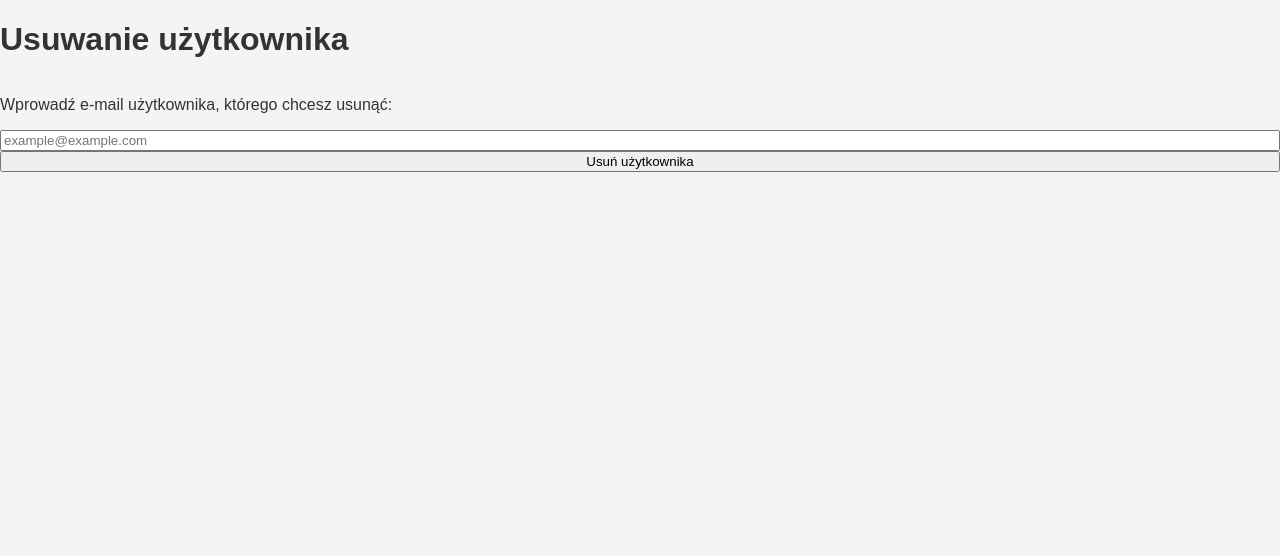
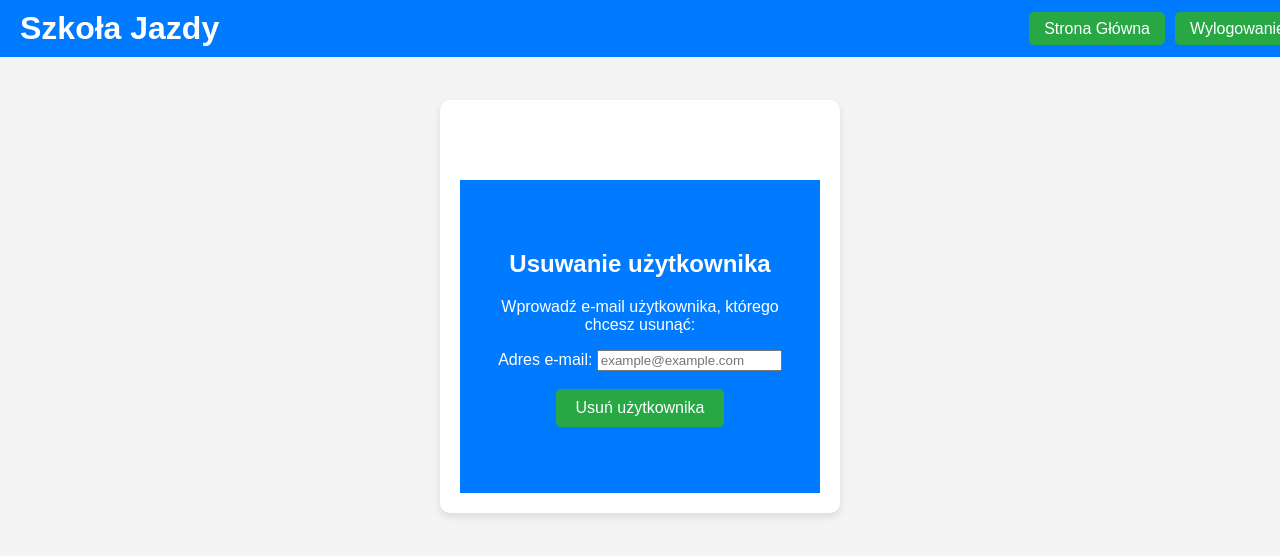
Before and after one commit to tobiaszrolla/BazyDanych, a Django app: page /delete_user/1/ in a window 1280 px wide. Shown: the top 556 px of the page. Run offline with Django 5.2, Linux system fonts and the light colour scheme.

Commit message:
Poprawa przenoszenia się ze stron pomoczniczych na strony główną administratora

```diff
--- a/Backend/bazy/szkola_jazdy/templates/szkola_jazdy/add_car.html
+++ b/Backend/bazy/szkola_jazdy/templates/szkola_jazdy/add_car.html
@@ -12,8 +12,8 @@
             <h1>Szkoła Jazdy</h1>
             <nav>
                 <ul>
-                    <li><a href="{% url 'home' %}">Strona Główna</a></li>
-                    <li><a href="{% url 'logout' %}">Wyloguj</a></li>
+                    <li><a href="{% url 'Hadmin' %}">Strona Główna</a></li>
+                    <li><a href="{% url 'login' %}">Wylogowanie</a></li>
                 </ul>
             </nav>
         </div>
--- a/Backend/bazy/szkola_jazdy/templates/szkola_jazdy/add_room.html
+++ b/Backend/bazy/szkola_jazdy/templates/szkola_jazdy/add_room.html
@@ -12,8 +12,8 @@
             <h1>Szkoła Jazdy</h1>
             <nav>
                 <ul>
-                    <li><a href="{% url 'home' %}">Strona Główna</a></li>
-                    <li><a href="{% url 'logout' %}">Wylogowanie</a></li>
+                    <li><a href="{% url 'Hadmin' %}">Strona Główna</a></li>
+                    <li><a href="{% url 'login' %}">Wylogowanie</a></li>
                 </ul>
             </nav>
         </div>
--- a/Backend/bazy/szkola_jazdy/templates/szkola_jazdy/delete_room.html
+++ b/Backend/bazy/szkola_jazdy/templates/szkola_jazdy/delete_room.html
@@ -12,8 +12,8 @@
             <h1>Szkoła Jazdy</h1>
             <nav>
                 <ul>
-                    <li><a href="{% url 'home' %}">Strona Główna</a></li>
-                    <li><a href="{% url 'logout' %}">Wylogowanie</a></li>
+                    <li><a href="{% url 'Hadmin' %}">Strona Główna</a></li>
+                    <li><a href="{% url 'login' %}">Wylogowanie</a></li>
                 </ul>
             </nav>
         </div>
--- a/Backend/bazy/szkola_jazdy/templates/szkola_jazdy/delete_user.html
+++ b/Backend/bazy/szkola_jazdy/templates/szkola_jazdy/delete_user.html
@@ -8,42 +8,33 @@
     <script src="{% static 'szkola_jazdy/js/delete_user.js' %}"></script>
 </head>
 <body>
-    <h1>Usuwanie użytkownika</h1>
-    <p>Wprowadź e-mail użytkownika, którego chcesz usunąć:</p>
+    <header>
+        <div class="navbar">
+            <h1>Szkoła Jazdy</h1>
+            <nav>
+                <ul>
+                    <li><a href="{% url 'Hadmin' %}">Strona Główna</a></li>
+                    <li><a href="{% url 'login' %}">Wylogowanie</a></li>
+                </ul>
+            </nav>
+        </div>
+    </header>
 
-    <input type="email" id="email" placeholder="example@example.com">
-    <button onclick="deleteUser()">Usuń użytkownika</button>
+    <main>
+        <section class="hero">
+            <h2>Usuwanie użytkownika</h2>
+            <p>Wprowadź e-mail użytkownika, którego chcesz usunąć:</p>
 
-    <script>
-        function deleteUser() {
-            const email = document.getElementById('email').value;
-            if (!email) {
-                alert('Proszę podać e-mail użytkownika!');
-                return;
-            }
+            <form id="deleteUserForm">
+                <label for="email">Adres e-mail:</label>
+                <input type="email" id="email" name="email" placeholder="example@example.com" required><br><br>
+                <button type="button" onclick="deleteUser()">Usuń użytkownika</button>
+            </form>
 
-            if (confirm(`Czy na pewno chcesz usunąć użytkownika o adresie e-mail: ${email}?`)) {
-                fetch(`/delete_user/${email}/`, {
-                    method: 'DELETE',
-                    headers: {
-                        'Content-Type': 'application/json',
-                        'X-CSRFToken': '{{ csrf_token }}', // Dodanie tokena CSRF
-                    },
-                })
-                .then(response => response.json())
-                .then(data => {
-                    if (data.message) {
-                        alert(data.message); // Wyświetlenie komunikatu o sukcesie
-                    } else {
-                        alert('Wystąpił błąd: ' + data.error); // Obsługa błędu
-                    }
-                })
-                .catch(error => {
-                    console.error('Błąd:', error);
-                    alert('Wystąpił błąd.');
-                });
-            }
-        }
-    </script>
+            <p id="responseMessage"></p>
+        </section>
+    </main>
+
+    <script src="{% static 'szkola_jazdy/js/delete_user.js' %}"></script>
 </body>
 </html>
--- a/Backend/bazy/szkola_jazdy/templates/szkola_jazdy/modify_car.html
+++ b/Backend/bazy/szkola_jazdy/templates/szkola_jazdy/modify_car.html
@@ -12,8 +12,8 @@
             <h1>Szkoła Jazdy</h1>
             <nav>
                 <ul>
-                    <li><a href="{% url 'home' %}">Strona Główna</a></li>
-                    <li><a href="{% url 'logout' %}">Wylogowanie</a></li>
+                    <li><a href="{% url 'Hadmin' %}">Strona Główna</a></li>
+                    <li><a href="{% url 'login' %}">Wylogowanie</a></li>
                 </ul>
             </nav>
         </div>
--- a/Backend/bazy/szkola_jazdy/templates/szkola_jazdy/modify_room.html
+++ b/Backend/bazy/szkola_jazdy/templates/szkola_jazdy/modify_room.html
@@ -12,8 +12,8 @@
             <h1>Szkoła Jazdy</h1>
             <nav>
                 <ul>
-                    <li><a href="{% url 'home' %}">Strona Główna</a></li>
-                    <li><a href="{% url 'logout' %}">Wylogowanie</a></li>
+                    <li><a href="{% url 'Hadmin' %}">Strona Główna</a></li>
+                    <li><a href="{% url 'login' %}">Wylogowanie</a></li>
                 </ul>
             </nav>
         </div>
--- a/Backend/bazy/szkola_jazdy/templates/szkola_jazdy/modify_user.html
+++ b/Backend/bazy/szkola_jazdy/templates/szkola_jazdy/modify_user.html
@@ -12,8 +12,8 @@
             <h1>Szkoła Jazdy</h1>
             <nav>
                 <ul>
-                    <li><a href="{% url 'home' %}">Strona Główna</a></li>
-                    <li><a href="{% url 'logout' %}">Wyloguj</a></li>
+                    <li><a href="{% url 'Hadmin' %}">Strona Główna</a></li>
+                    <li><a href="{% url 'login' %}">Wylogowanie</a></li>
                 </ul>
             </nav>
         </div>
```
Also changed, not shown: Backend/bazy/szkola_jazdy/templates/szkola_jazdy/delete_car.html (+28 -10 lines).
